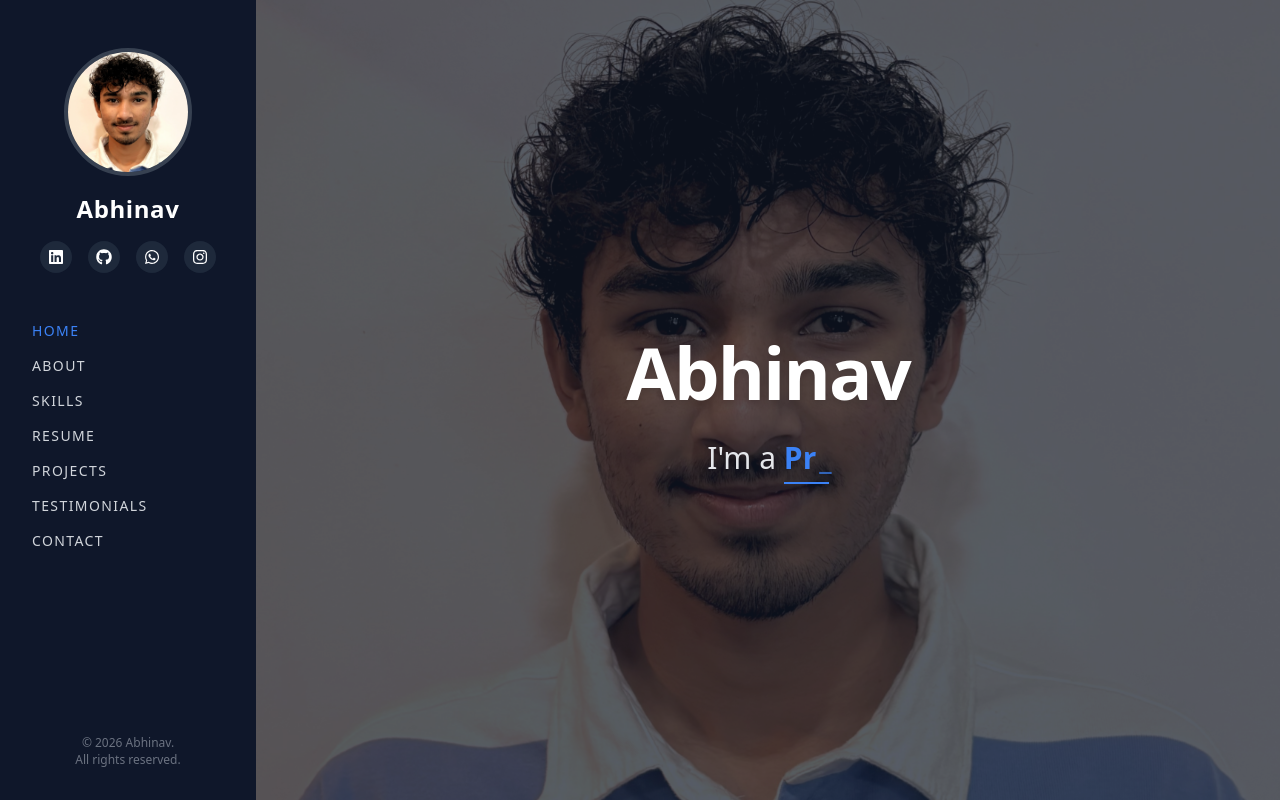
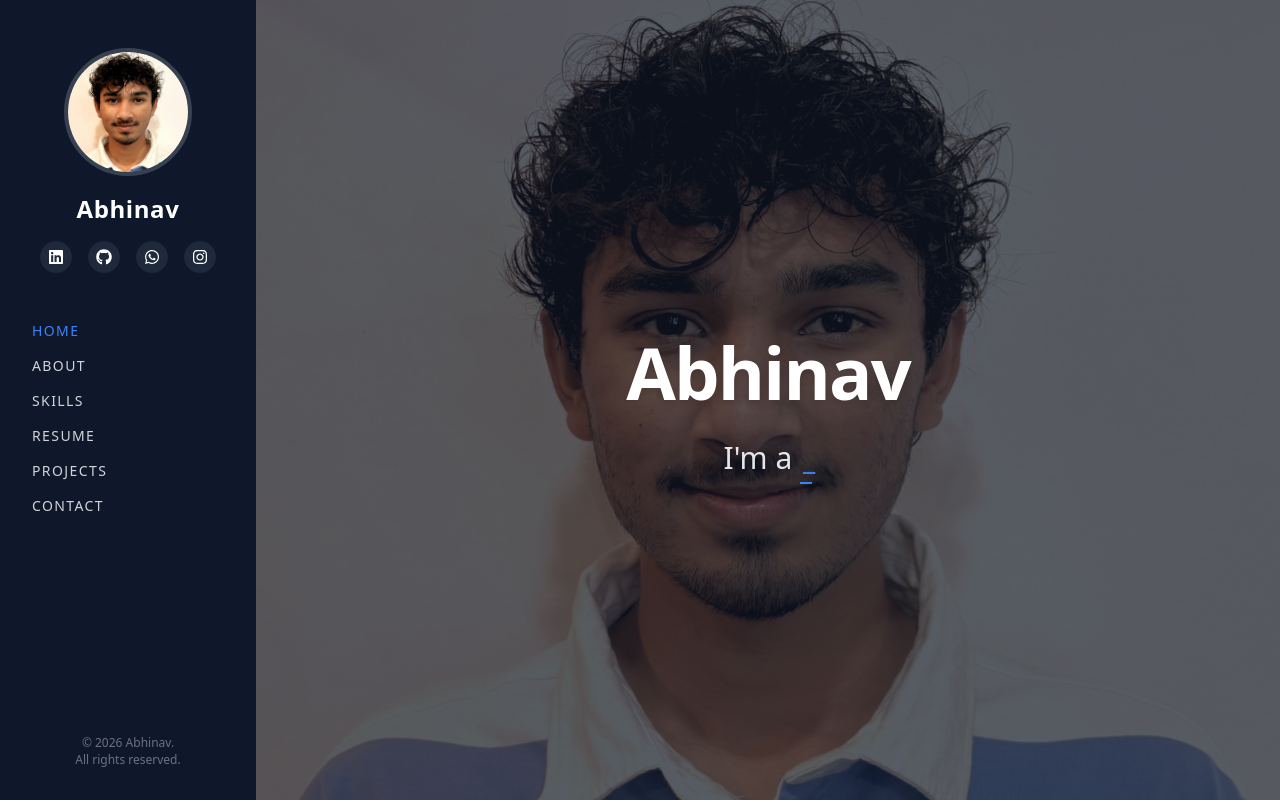
Before and after one commit to Abhinav-2006-ux/abhinav-portfolio-, a React (Vite) app: page / in a window 1280 px wide. Shown: the top 802 px of the page. Built offline with nearby package versions, Linux system fonts and the light colour scheme.

Commit message:
Remove Testimonials section

```diff
--- a/src/App.jsx
+++ b/src/App.jsx
@@ -5,7 +5,6 @@ import About from './components/About';
 import Skills from './components/Skills';
 import Resume from './components/Resume';
 import Projects from './components/Projects';
-import Testimonials from './components/Testimonials';
 import Contact from './components/Contact';
 import './App.css';
 
@@ -19,7 +18,6 @@ function App() {
         <Skills />
         <Resume />
         <Projects />
-        <Testimonials />
         <Contact />
       </main>
     </div>
--- a/src/components/Sidebar.jsx
+++ b/src/components/Sidebar.jsx
@@ -16,7 +16,6 @@ const Sidebar = () => {
     { name: 'Skills', to: 'skills' },
     { name: 'Resume', to: 'resume' },
     { name: 'Projects', to: 'projects' },
-    { name: 'Testimonials', to: 'testimonials' },
     { name: 'Contact', to: 'contact' }
   ];
 
```
